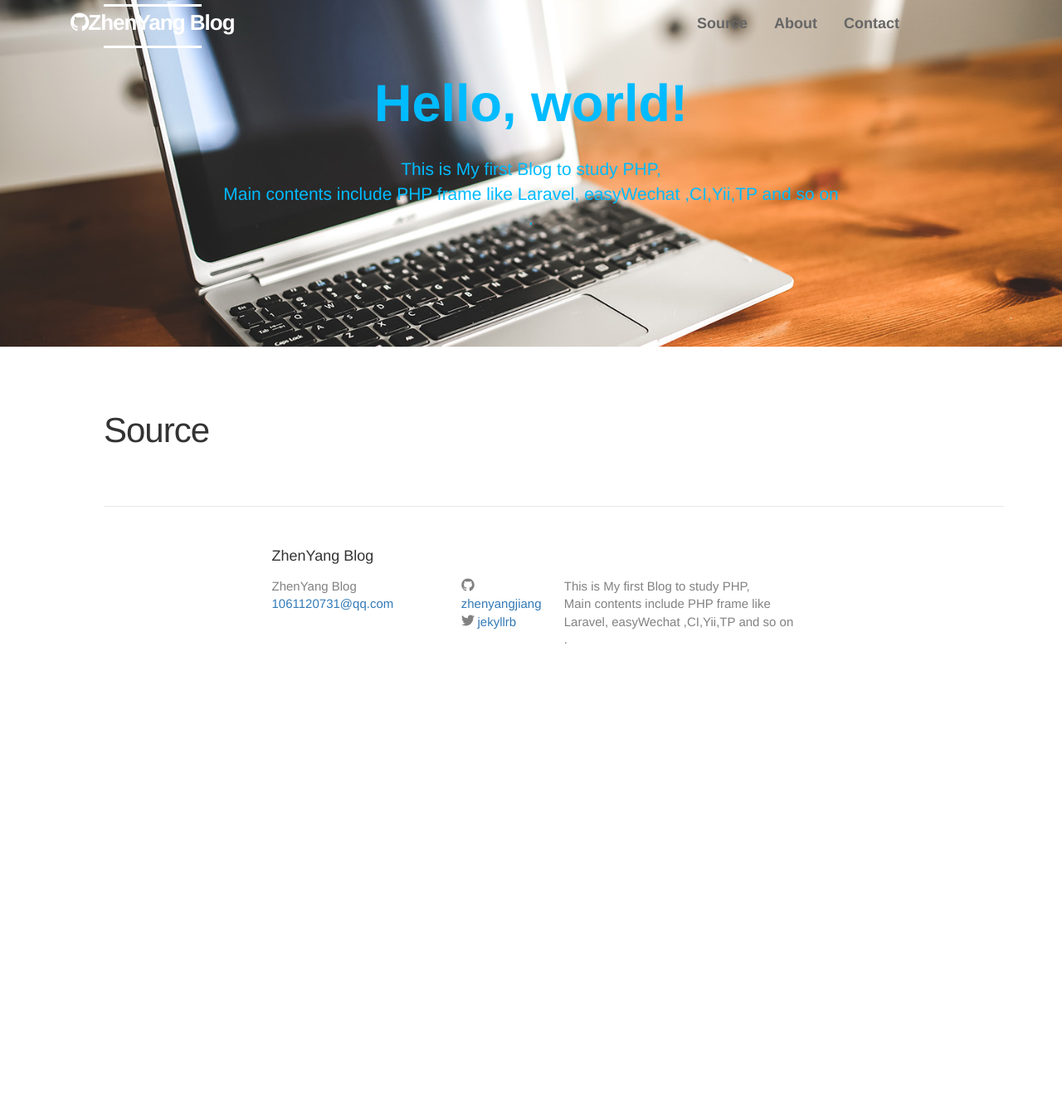
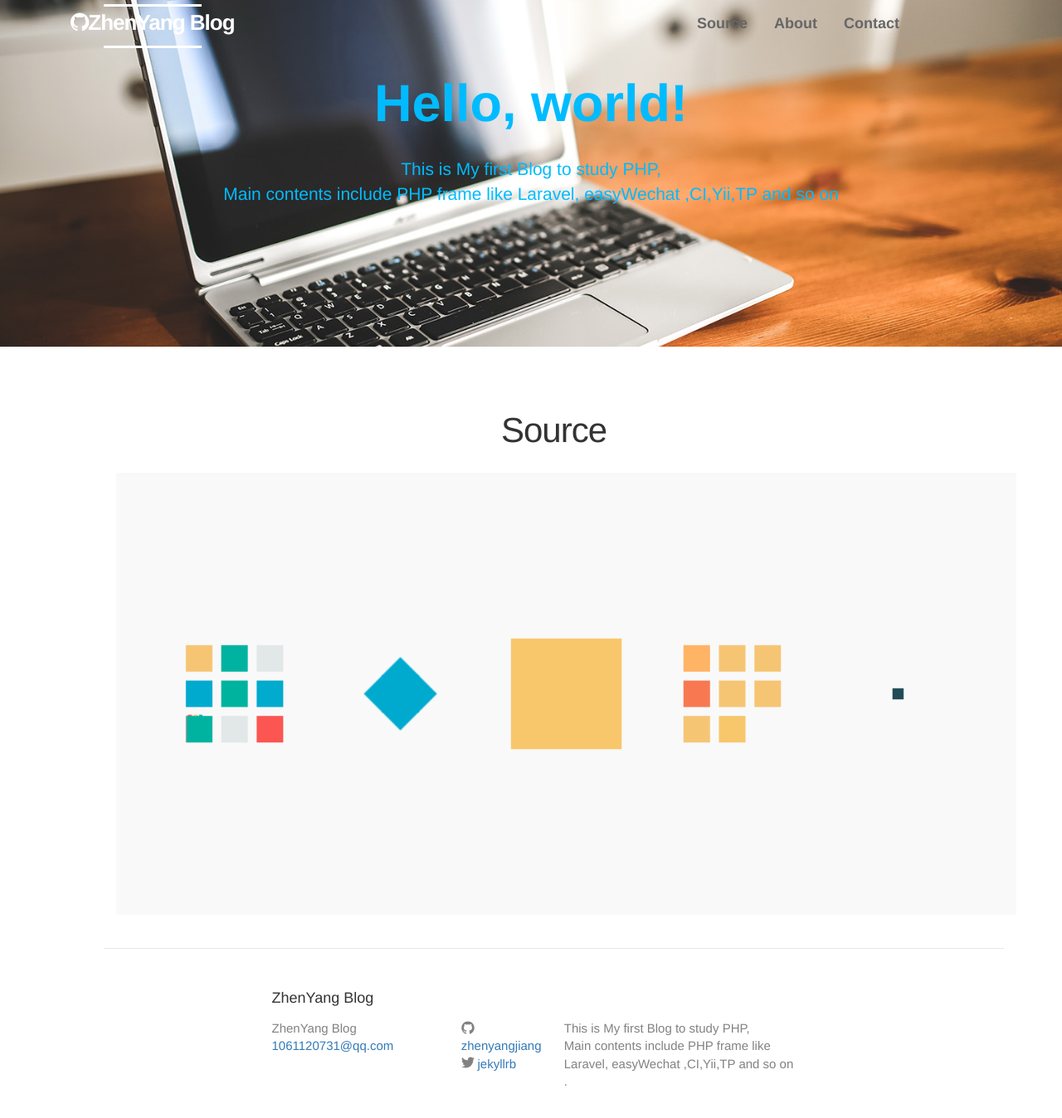
Before and after one commit to 0xCucu/zhenyangjiang.github.io, a Jekyll site: the page built from Source.md, in a window 1280 px wide and 1400 px high, scrolled down 78 px. Shown: the top 1348 px of the window at 83% size. Built offline with Jekyll 4.4.1, drawn with Linux system fonts in a browser that asks for light colours; before the commit the page ends 944 px from its top, so only the background shows below that.

Commit message:
2016-1-30

```diff
--- a/Source.md
+++ b/Source.md
@@ -6,6 +6,11 @@ permalink: /Source/
 ---
 
 <ul class="github clearfix">
+
+	<div class="row" style="text-align:center">
+
+		<img src="/assets/images/loading.gif" style="width:100%;height:100%">
+	</div>
 
 </ul>
 <!-- HTML to write -->
--- a/assets/css/core.css
+++ b/assets/css/core.css
@@ -8,6 +8,9 @@ a{
 a:hover{
 	text-decoration:none;
 
+}
+.post-title{
+	text-align: center;
 }
 .nav{
 	 transition-duration: .2s;
```
Also changed, not shown: other parts of Source.md (+2 -1 lines), assets/images/loading.gif (added), 6 other files.
